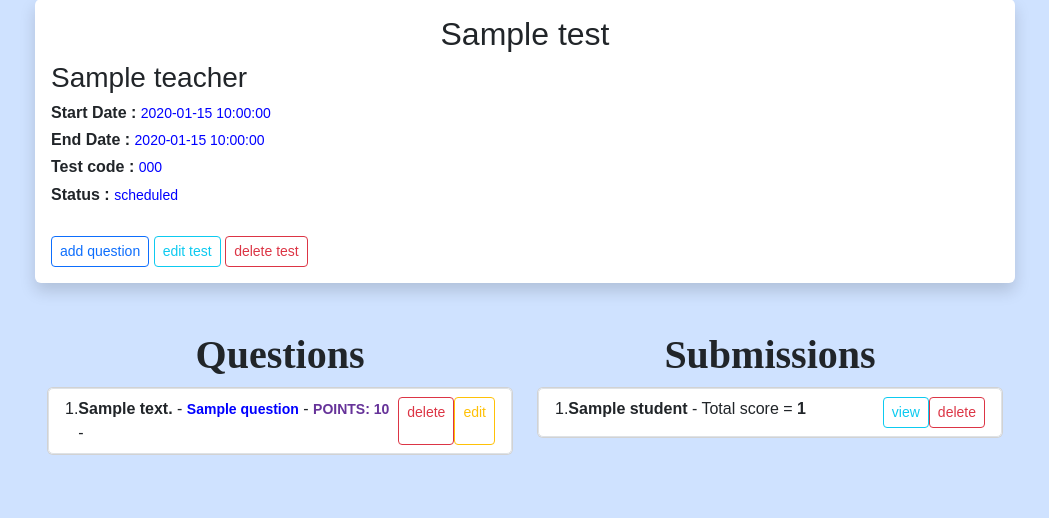
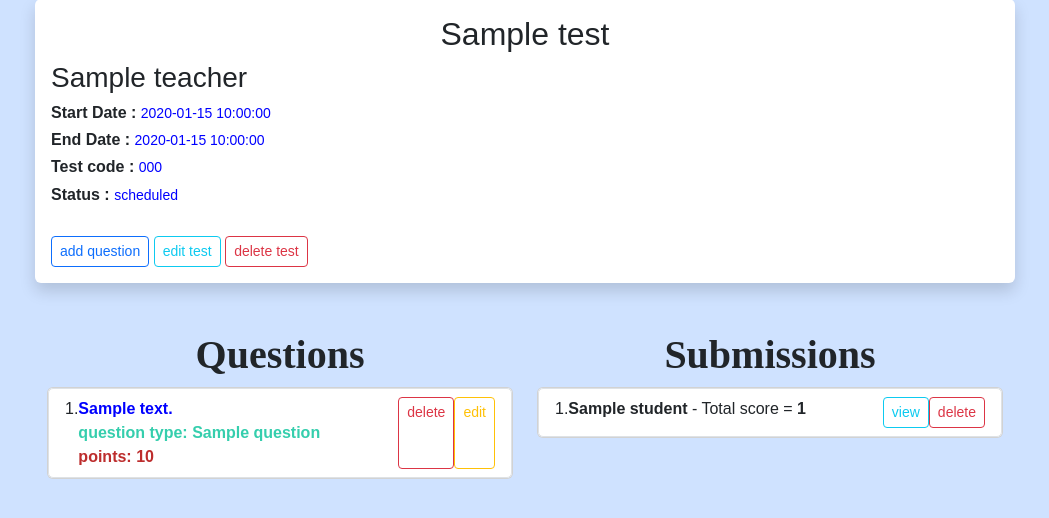
Before and after one commit to Arielbanua/Intellexam, a Python web app: template templates/manage_test.html in a window 1280 px wide. Shown: the part 115-633 px from the top of the page, without its empty margins (115-1164 px from the left). Run offline with Jinja, Linux system fonts and the light colour scheme; the template is opened without the code that fills it: most values are stand-ins (such as "Sample title", 1, 10 or a date in 2020); some libraries are stand-ins or nearby versions.

Commit message:
fixed edit and delete question functionality

```diff
--- a/templates/manage_test.html
+++ b/templates/manage_test.html
@@ -73,13 +73,17 @@
 			<ul class="list-group list-group-numbered">
 				{% for question in questions %}
 
-				<li style="text-align: left;" data-bs-toggle="collapse" href="#collapse-{{ question.question_id }}" class="list-group-item d-flex " aria-expanded="false" aria-controls="collapseExample">
+				<li style="text-align: left;" class="list-group-item d-flex ">
 					<div class="flex-grow-1">
-						<h7 >
-							<b>{{ question.question_text }} </b>-
-							<small><b style="color: blue;">{{ question.question_type }}</b></small> -
-							<small><b style="color: rebeccapurple;">POINTS: {{ question.points }}</b></small> -
-						</h7>
+						<b style="color: blue;">
+							{{ question.question_text }}
+						</b><br>
+						<b style="color: rgb(53, 206, 173);">
+							question type: {{ question.question_type }}
+						</b> <br>
+						<b style="color: rgb(189, 45, 45);">
+							points: {{ question.points }}
+						</b>
 					</div>
 
 					{% if test.status == 'scheduled' %}
```
Also changed, not shown: instance/users.db.
